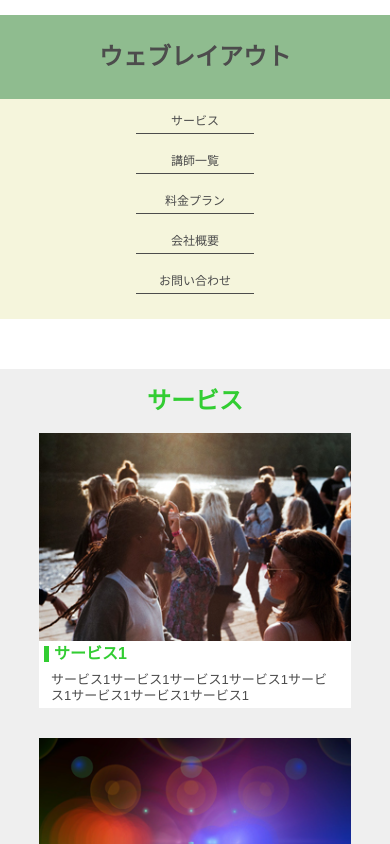
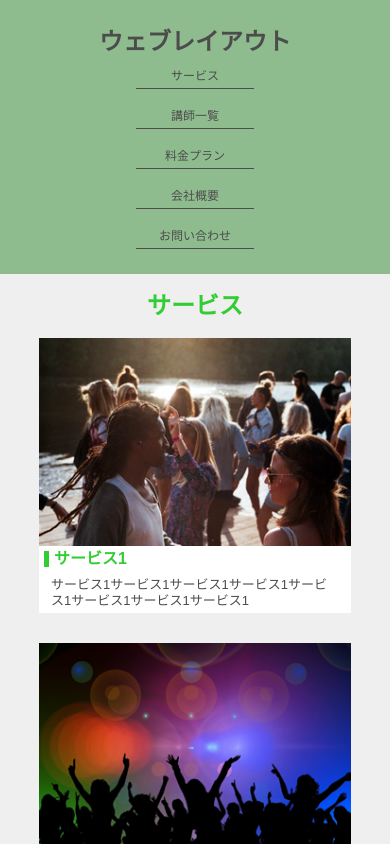
Before and after one commit to Fuji-r/work2-website_layout, a plain HTML site: page index.html in a window 390 px wide. Shown: the top 844 px of the page. Drawn offline with Linux system fonts and the light colour scheme.

Commit message:
修正4
marginを解除し、paddingで調整しました。

```diff
--- a/css/style.css
+++ b/css/style.css
@@ -24,25 +24,20 @@ img {
     vertical-align: bottom;
     border: none;
 }
-font {
-    font-size: 62.5%;
+
+header {
 }
-
 .wrap {
     display: flex;
     justify-content: space-between;
-    vertical-align: middle;
     max-width: 960px;
-    margin: 0 auto;
+    margin-top: 30px;
+    margin-bottom: 30px;
 }
 
 .header p {
     font-size: 1.5rem;
-    margin: 15px 15px;
-}
-.gm {
-    margin-bottom: 20px;
-    background-color: beige;
+    padding-left: 30px;
 }
 .navi-list {
     display: flex;
@@ -59,7 +54,6 @@ li + li {
     border-left: 1px solid #4c4c4c;
 }
 .wrap2 {
-    margin: 0 auto;
     padding-bottom: 50px;
     background-color: #eeee;
 }
@@ -94,16 +88,17 @@ li + li {
         display: block;
         text-align: center;
         background-color: darkseagreen;
+        margin: 0 auto;
     }
     .header p {
         text-align: center;
         padding-top: 30px;
+        padding-left: 0;
     }
     .navi-list {
-        margin-top: 30px;
         display: block;
         padding: 10px 136px;
-        margin-bottom: 50px;
+        margin-bottom: 0;
     }
     .navi-list li {
         border-bottom: 1px solid #4c4c4c;
@@ -128,7 +123,6 @@ li + li {
     }
     .box p {
         font-size: 13px;
-        margin-bottom: 20px;
         padding-bottom: 5px;
     }
 }
```
